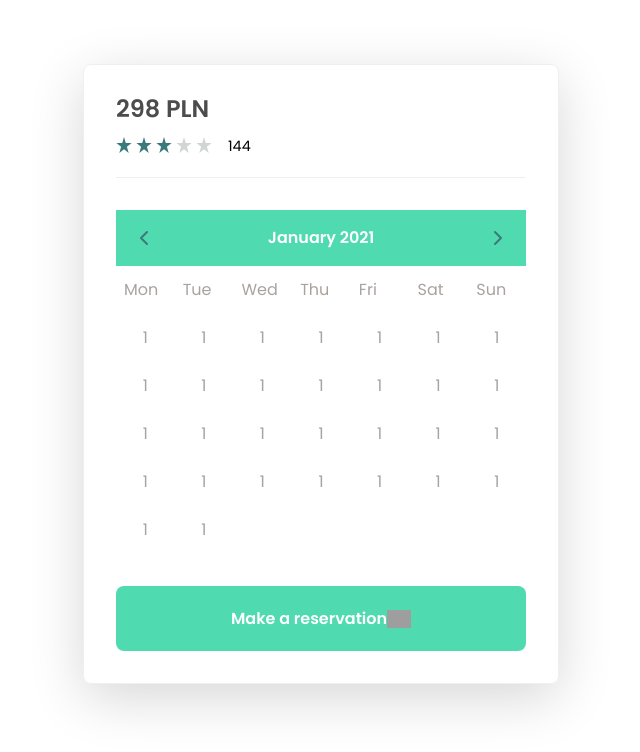
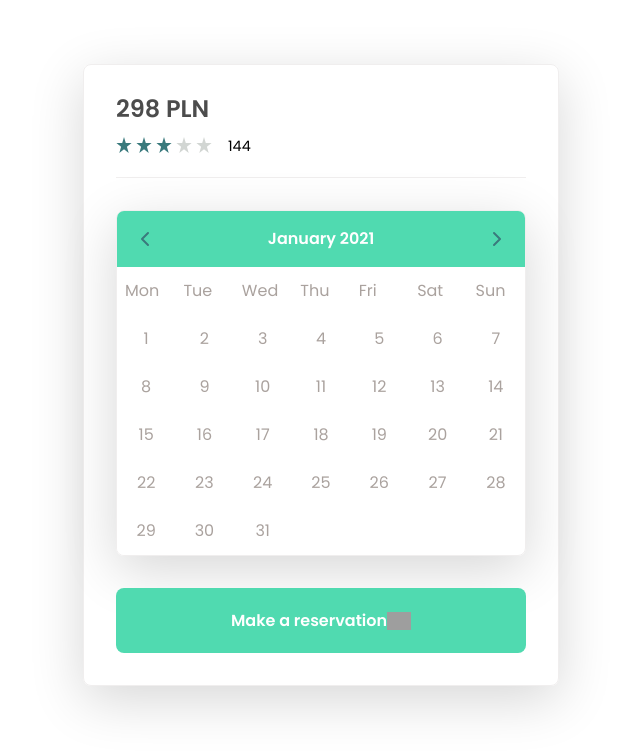
Before and after one commit to Radek-Wawrzyk/e-obuwie-recruitment-task, a Vue app: page / in a window 1280 px wide. Shown: the top 752 px of the page, without its empty margins (319-959 px from the left). Built offline with nearby package versions, Linux system fonts and the light colour scheme; grey boxes are pictures that could not be loaded.

Commit message:
BaseCalendar - Fix typo with "date" + map current month days into array

```diff
--- a/src/components/Base/BaseCalendar/BaseCalendar.scss
+++ b/src/components/Base/BaseCalendar/BaseCalendar.scss
@@ -1,3 +1,10 @@
 .base-calendar {
   position: relative;
+
+  &__inner {
+    box-shadow: 0 14px 54px rgba(0, 0, 0, 0.16);
+    border: 1px solid $border-color;
+    border-radius: 0.5rem;
+    overflow: hidden;
+  }
 }
--- a/src/components/Base/BaseCalendar/BaseCalendar.vue
+++ b/src/components/Base/BaseCalendar/BaseCalendar.vue
@@ -30,9 +30,10 @@ export default {
     BaseCalendarHeader,
     BaseCalendarDates,
   },
-  date: () => ({
+  data: () => ({
     todaysDate: new Date(),
     isActive: false,
+    selectedDate: dayjs(),
   }),
   methods: {
     setPrevMonth() {
@@ -49,8 +50,27 @@ export default {
     today() {
       return dayjs().format('YYYY-MM-DD');
     },
+    month() {
+      return parseInt(this.selectedDate.format('M'))
+    },
+    year() {
+      return parseInt(this.selectedDate.format('YYYY'))
+    },
     days() {
-      return Array.from({ length: 30 }).map((date, index) => index + 1);
+      return [
+        ...this.currentMonthDays,
+      ];
+    },
+    numberDaysInMonth() {
+      return dayjs(this.selectedDate).daysInMonth();
+    },
+    currentMonthDays() {
+      return Array.from({ length: this.numberDaysInMonth }).map((day, index) => {
+        return {
+          date: dayjs(`${this.year}-${this.month}-${index + 1}`).format('YYYY-MM-DD'),
+          isCurrentMonth: true,
+        };
+      });
     },
   },
 };
--- a/src/components/Base/BaseCalendar/BaseCalendarDay.vue
+++ b/src/components/Base/BaseCalendar/BaseCalendarDay.vue
@@ -6,12 +6,14 @@
     ]"
   >
     <span class="base-calendar-day__label">
-      {{ day }}
+      {{ dayInNumber }}
     </span>
   </li>
 </template>
 
 <script>
+import dayjs from 'dayjs';
+
 export default {
   name: 'BaseCalendarDay',
   props: {
@@ -20,10 +22,14 @@ export default {
       required: false,
       default: () => (false),
     },
+    day: {
+      type: Object,
+      required: true,
+    },
   },
   computed: {
-    day() {
-      return 1;
+    dayInNumber () {
+      return dayjs(this.day.date).format('D');
     },
   },
 };
```
